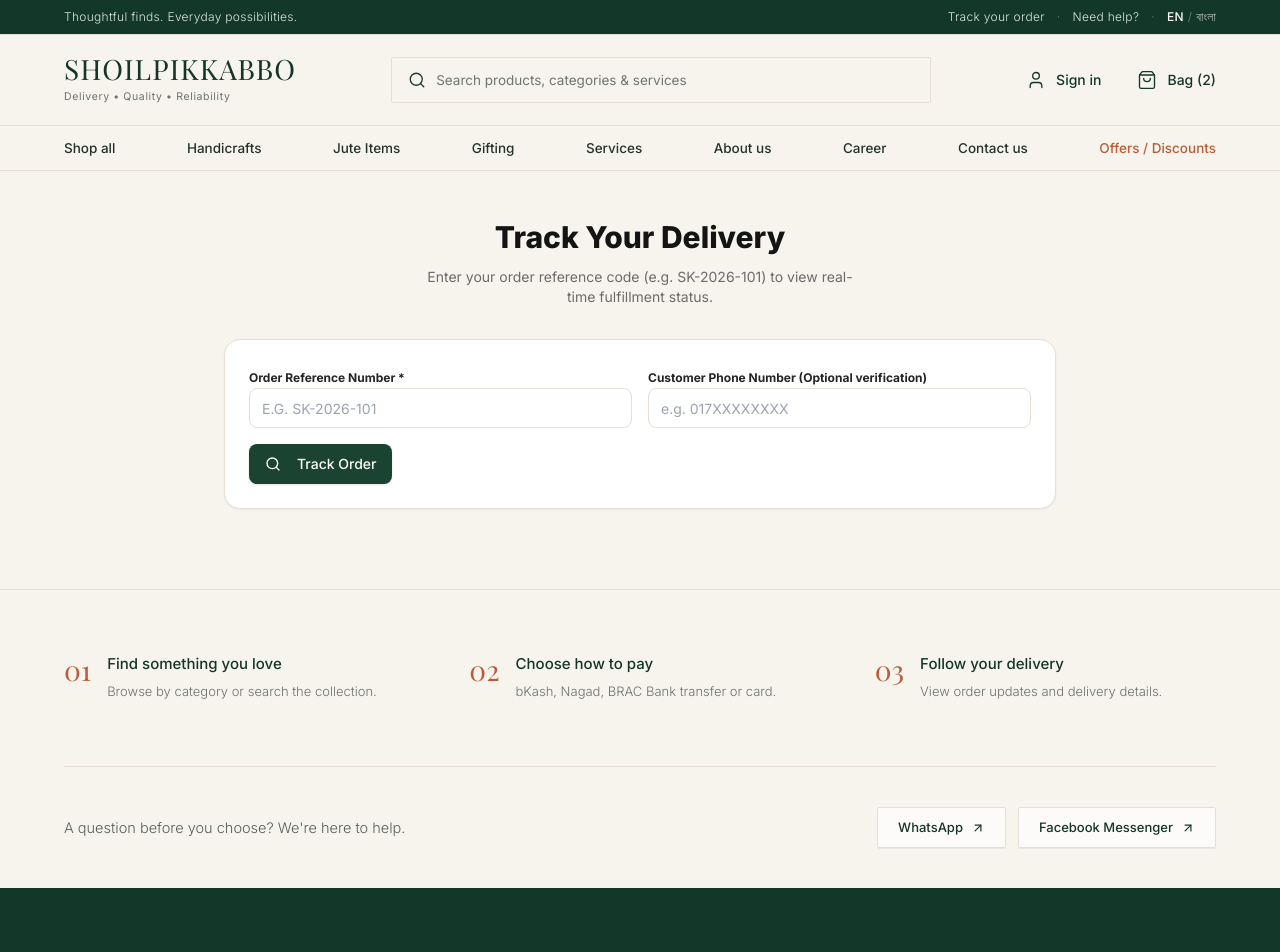
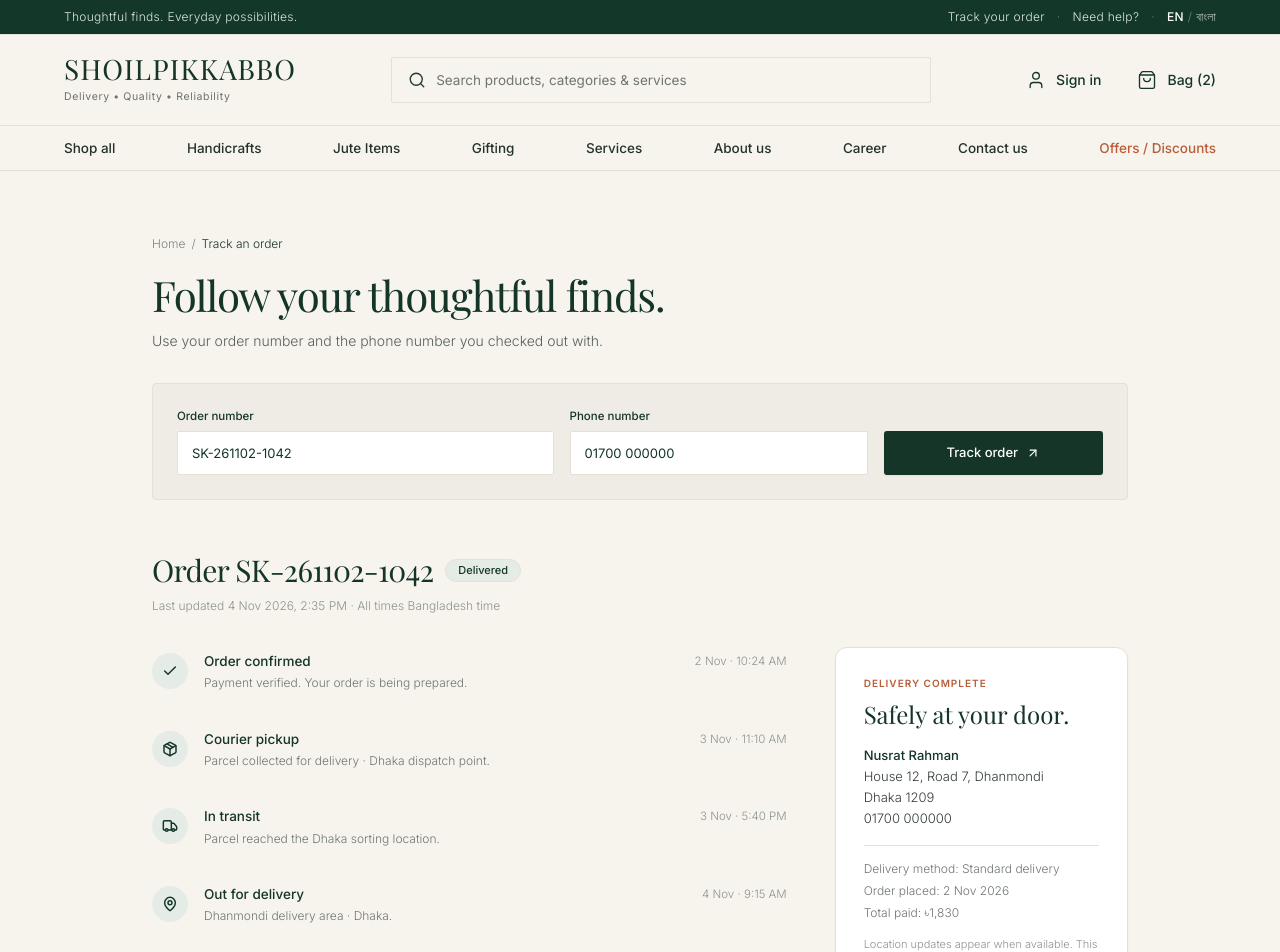
Before and after one commit to mydul62/shoilpikkabbo, a Next.js app in the folder frontend/: page /track-order in a window 1280 px wide. Shown: the top 952 px of the page. Built offline with nearby package versions, Linux system fonts and the light colour scheme; a web font is replaced by a local one.

Commit message:
feat(track-order): redesign delivery journey tracking page matching client mockup

```diff
--- a/frontend/src/app/track-order/page.tsx
+++ b/frontend/src/app/track-order/page.tsx
@@ -1,44 +1,53 @@
 "use client";
 
 import * as React from "react";
+import Link from "next/link";
 import { useSearchParams } from "next/navigation";
 import {
-  Search,
+  ArrowUpRight,
+  Check,
   Package,
-  CheckCircle2,
-  Clock,
   Truck,
   MapPin,
-  AlertCircle,
-  Phone,
+  CheckCircle2,
 } from "lucide-react";
 import { StorefrontLayout } from "@/components/layout/StorefrontLayout";
-import { Button } from "@/components/ui/button";
-import { Input } from "@/components/ui/input";
-import { Badge } from "@/components/ui/badge";
 import { MOCK_ORDERS, CLIENT_INFO, Order } from "@/data/mock-data";
-import { formatPrice } from "@/lib/utils";
 
 function TrackOrderContent() {
   const searchParams = useSearchParams();
-  const initialOrder = searchParams.get("order") || "";
+  const initialOrderParam = searchParams?.get("order") || "";
+  const initialPhoneParam = searchParams?.get("phone") || "";
 
-  const [orderQuery, setOrderQuery] = React.useState(initialOrder);
-  const [phoneQuery, setPhoneQuery] = React.useState("");
-  const [matchedOrder, setMatchedOrder] = React.useState<Order | null>(null);
-  const [hasSearched, setHasSearched] = React.useState(false);
+  const [orderQuery, setOrderQuery] = React.useState(
+    initialOrderParam || "SK-261102-1042"
+  );
+  const [phoneQuery, setPhoneQuery] = React.useState(
+    initialPhoneParam || "01700 000000"
+  );
+
+  const [matchedOrder, setMatchedOrder] = React.useState<Order | null>(() => {
+    const lookup = initialOrderParam || "SK-261102-1042";
+    const found = MOCK_ORDERS.find(
+      (o) => o.orderNumber.toLowerCase() === lookup.toLowerCase()
+    );
+    return found || MOCK_ORDERS[0];
+  });
+
+  const [hasSearched, setHasSearched] = React.useState(true);
 
   React.useEffect(() => {
-    if (initialOrder) {
+    if (initialOrderParam) {
+      setOrderQuery(initialOrderParam);
       const found = MOCK_ORDERS.find(
-        (o) => o.orderNumber.toLowerCase() === initialOrder.toLowerCase()
+        (o) => o.orderNumber.toLowerCase() === initialOrderParam.toLowerCase()
       );
       if (found) {
         setMatchedOrder(found);
         setHasSearched(true);
       }
     }
-  }, [initialOrder]);
+  }, [initialOrderParam]);
 
   const handleSearch = (e: React.FormEvent) => {
     e.preventDefault();
@@ -48,228 +57,265 @@ function TrackOrderContent() {
 
     const found = MOCK_ORDERS.find((o) => {
       const matchNum = o.orderNumber.toLowerCase() === cleanOrder;
-      const matchPhone = cleanPhone ? o.customerPhone.includes(cleanPhone) : true;
+      const matchPhone = cleanPhone
+        ? o.customerPhone.replace(/\s+/g, "").includes(cleanPhone.replace(/\s+/g, ""))
+        : true;
       return matchNum && matchPhone;
     });
 
     setMatchedOrder(found || null);
   };
 
-  const steps = [
-    { title: "Order Placed", status: "complete", desc: "Order details received" },
+  // Timeline events for Nusrat's delivered order (or dynamically generated)
+  const isDelivered = matchedOrder?.orderStatus === "DELIVERED";
+  const isShipped = matchedOrder?.orderStatus === "SHIPPED";
+  const isProcessing = matchedOrder?.orderStatus === "PROCESSING";
+
+  const timelineSteps = [
     {
-      title: "Payment Verified",
-      status:
-        matchedOrder?.paymentStatus === "PAID"
-          ? "complete"
-          : matchedOrder?.orderStatus === "CANCELLED"
-          ? "error"
-          : "current",
-      desc:
-        matchedOrder?.paymentStatus === "PAID"
-          ? "TrxID verified by staff"
-          : "Pending verification",
+      icon: Check,
+      title: "Order confirmed",
+      description: "Payment verified. Your order is being prepared.",
+      time: "2 Nov · 10:24 AM",
+      active: true,
     },
     {
-      title: "Packaging & QA",
-      status:
-        matchedOrder?.orderStatus === "PROCESSING" ||
-        matchedOrder?.orderStatus === "SHIPPED" ||
-        matchedOrder?.orderStatus === "DELIVERED"
-          ? "complete"
-          : "upcoming",
-      desc: "Fragile check & bubble wrap",
+      icon: Package,
+      title: "Courier pickup",
+      description: "Parcel collected for delivery · Dhaka dispatch point.",
+      time: "3 Nov · 11:10 AM",
+      active: isProcessing || isShipped || isDelivered,
     },
     {
-      title: "In Transit",
-      status:
-        matchedOrder?.orderStatus === "SHIPPED" ||
-        matchedOrder?.orderStatus === "DELIVERED"
-          ? "complete"
-          : "upcoming",
-      desc: "Dispatched to delivery partner",
+      icon: Truck,
+      title: "In transit",
+      description: "Parcel reached the Dhaka sorting location.",
+      time: "3 Nov · 5:40 PM",
+      active: isShipped || isDelivered,
     },
     {
+      icon: MapPin,
+      title: "Out for delivery",
+      description: "Dhanmondi delivery area · Dhaka.",
+      time: "4 Nov · 9:15 AM",
+      active: isShipped || isDelivered,
+    },
+    {
+      icon: CheckCircle2,
       title: "Delivered",
-      status:
-        matchedOrder?.orderStatus === "DELIVERED" ? "complete" : "upcoming",
-      desc: "Handed over to customer",
+      description: `Received by ${matchedOrder?.customerName.split(" ")[0] || "Nusrat"} · Dhanmondi, Dhaka 1209.`,
+      time: "4 Nov · 2:35 PM",
+      active: isDelivered,
     },
   ];
 
   return (
-    <div className="max-w-4xl mx-auto px-4 sm:px-6 lg:px-8 py-12">
-      <div className="text-center space-y-3 mb-8">
-        <h1 className="text-2xl sm:text-3xl font-extrabold text-charcoal-900 font-heading">
-          Track Your Delivery
+    <div className="bg-[#F7F4EE] min-h-[calc(100vh-280px)] py-10 sm:py-16">
+      <div className="max-w-[1040px] mx-auto px-4 sm:px-6 lg:px-8">
+        {/* Breadcrumb */}
+        <nav className="text-[12px] text-[#7A837C] font-light mb-4">
+          <Link href="/" className="hover:text-[#143527] transition-colors">
+            Home
+          </Link>
+          <span className="mx-1.5">/</span>
+          <span className="text-[#143527]">Track an order</span>
+        </nav>
+
+        {/* Page Title & Subtitle */}
+        <h1 className="font-serif text-3xl sm:text-[42px] text-[#143527] font-normal tracking-tight leading-tight">
+          Follow your thoughtful finds.
         </h1>
-        <p className="text-xs sm:text-sm text-charcoal-500 max-w-md mx-auto">
-          Enter your order reference code (e.g. SK-2026-101) to view real-time fulfillment status.
+        <p className="text-[13.5px] sm:text-[14px] text-[#556059] font-light mt-2 mb-8">
+          Use your order number and the phone number you checked out with.
         </p>
+
+        {/* Search Bar / Card */}
+        <form
+          onSubmit={handleSearch}
+          className="bg-[#EFECE6] border border-[#E5DFD3] rounded-[4px] p-5 sm:p-6"
+        >
+          <div className="grid grid-cols-1 sm:grid-cols-12 gap-4 items-end">
+            <div className="sm:col-span-5">
+              <label className="text-[11.5px] font-medium text-[#143527] block mb-1.5">
+                Order number
+              </label>
+              <input
+                type="text"
+                required
+                value={orderQuery}
+                onChange={(e) => setOrderQuery(e.target.value)}
+                placeholder="SK-261102-1042"
+                className="w-full h-11 px-3.5 bg-white border border-[#D5CDC0] rounded-[2px] text-[13px] text-[#143527] focus:outline-none focus:border-[#143527] transition-colors"
+              />
             </div>
 
-      {/* Search Card */}
-      <form
-        onSubmit={handleSearch}
-        className="p-6 rounded-2xl border border-brand-border bg-white shadow-xs space-y-4 mb-8"
-      >
-        <div className="grid grid-cols-1 sm:grid-cols-2 gap-4">
-          <div className="space-y-1">
-            <label className="text-xs font-bold text-charcoal-800">
-              Order Reference Number *
+            <div className="sm:col-span-4">
+              <label className="text-[11.5px] font-medium text-[#143527] block mb-1.5">
+                Phone number
               </label>
-            <Input
-              required
-              placeholder="e.g. SK-2026-101"
-              value={orderQuery}
-              onChange={(e) => setOrderQuery(e.target.value)}
-              className="uppercase"
+              <input
+                type="text"
+                value={phoneQuery}
+                onChange={(e) => setPhoneQuery(e.target.value)}
+                placeholder="01700 000000"
+                className="w-full h-11 px-3.5 bg-white border border-[#D5CDC0] rounded-[2px] text-[13px] text-[#143527] focus:outline-none focus:border-[#143527] transition-colors"
               />
             </div>
-          <div className="space-y-1">
-            <label className="text-xs font-bold text-charcoal-800">
-              Customer Phone Number (Optional verification)
-            </label>
-            <Input
-              type="tel"
-              placeholder="e.g. 017XXXXXXXX"
-              value={phoneQuery}
-              onChange={(e) => setPhoneQuery(e.target.value)}
-            />
+
+            <div className="sm:col-span-3">
+              <button
+                type="submit"
+                className="w-full h-11 bg-[#143527] hover:bg-[#1B4332] text-white text-[13px] font-medium rounded-[3px] inline-flex items-center justify-center gap-2 transition-colors cursor-pointer shadow-xs"
+              >
+                <span>Track order</span>
+                <ArrowUpRight className="w-3.5 h-3.5" />
+              </button>
             </div>
           </div>
-        <Button type="submit" variant="primary" size="md" className="w-full sm:w-auto">
-          <Search className="h-4 w-4 mr-2" />
-          Track Order
-        </Button>
         </form>
 
-      {/* Result Display */}
-      {hasSearched && (
-        <>
-          {matchedOrder ? (
-            <div className="space-y-6">
-              {/* Status Header Banner */}
-              <div className="p-6 rounded-2xl border border-brand-border bg-white shadow-xs flex flex-col sm:flex-row sm:items-center justify-between gap-4">
-                <div>
-                  <div className="flex items-center gap-2">
-                    <span className="text-base font-extrabold text-forest-900">
-                      {matchedOrder.orderNumber}
-                    </span>
-                    <Badge
-                      variant={
-                        matchedOrder.orderStatus === "DELIVERED"
-                          ? "success"
+        {/* Tracking Details View */}
+        {hasSearched && matchedOrder ? (
+          <div className="mt-12">
+            {/* Order Header & Delivered Badge */}
+            <div className="flex flex-wrap items-center justify-between gap-3 mb-1">
+              <div className="flex items-center gap-3">
+                <h2 className="font-serif text-[26px] sm:text-[30px] text-[#143527] font-normal tracking-tight">
+                  Order {matchedOrder.orderNumber}
+                </h2>
+                <span className="inline-block px-3 py-0.5 rounded-full text-[11px] font-medium bg-[#E5ECE6] text-[#143527] border border-[#D5DDD6]">
+                  {matchedOrder.orderStatus === "DELIVERED"
+                    ? "Delivered"
                     : matchedOrder.orderStatus === "SHIPPED"
-                          ? "primary"
-                          : matchedOrder.orderStatus === "PROCESSING"
-                          ? "warning"
-                          : "default"
-                      }
-                    >
-                      {matchedOrder.orderStatus}
-                    </Badge>
-                  </div>
-                  <p className="text-xs text-charcoal-500 mt-1">
-                    Placed on: {matchedOrder.createdAt} • Recipient: {matchedOrder.customerName}
-                  </p>
-                </div>
-
-                <div className="text-left sm:text-right">
-                  <span className="text-xs text-charcoal-500 block">Total Payable</span>
-                  <span className="text-lg font-black text-forest-900">
-                    {formatPrice(matchedOrder.finalAmount)}
+                    ? "In Transit"
+                    : matchedOrder.orderStatus}
                 </span>
               </div>
             </div>
+            <p className="text-[12px] text-[#8C948E] font-light mb-8">
+              Last updated 4 Nov 2026, 2:35 PM · All times Bangladesh time
+            </p>
 
-              {/* Visual Timeline */}
-              <div className="p-6 rounded-2xl border border-brand-border bg-white shadow-xs space-y-6">
-                <h3 className="font-heading font-bold text-sm text-charcoal-900 uppercase tracking-wider">
-                  Fulfillment Timeline
-                </h3>
-                <div className="relative border-l-2 border-forest-800/30 ml-4 pl-6 space-y-8">
-                  {steps.map((step, idx) => (
-                    <div key={idx} className="relative">
-                      {/* Timeline Dot */}
+            {/* Two Column Delivery Journey */}
+            <div className="grid grid-cols-1 lg:grid-cols-12 gap-8 lg:gap-12">
+              {/* Left Column: 5 Timeline Milestones (8 cols) */}
+              <div className="lg:col-span-8 space-y-6 sm:space-y-7">
+                {timelineSteps.map((step, idx) => {
+                  const IconComponent = step.icon;
+                  return (
                     <div
-                        className={`absolute -left-[31px] top-0 h-4 w-4 rounded-full border-2 border-white shadow-xs ${
-                          step.status === "complete"
-                            ? "bg-emerald-600"
-                            : step.status === "current"
-                            ? "bg-amber-500 ring-4 ring-amber-100"
-                            : "bg-sand-dark"
-                        }`}
-                      />
-                      <div>
-                        <h4
-                          className={`text-sm font-bold ${
-                            step.status === "complete"
-                              ? "text-emerald-800"
-                              : step.status === "current"
-                              ? "text-amber-800"
-                              : "text-charcoal-400"
+                      key={idx}
+                      className="flex items-start justify-between gap-4 py-1"
+                    >
+                      <div className="flex items-start gap-4">
+                        <div
+                          className={`w-9 h-9 rounded-full flex items-center justify-center shrink-0 mt-0.5 ${
+                            step.active
+                              ? "bg-[#E5ECE7] text-[#143527]"
+                              : "bg-[#EFECE6] text-[#A0A8A2]"
                           }`}
                         >
+                          <IconComponent className="w-4 h-4 stroke-[2.2]" />
+                        </div>
+                        <div>
+                          <h4 className="text-[13.5px] font-medium text-[#143527]">
                             {step.title}
                           </h4>
-                        <p className="text-xs text-charcoal-500 mt-0.5">{step.desc}</p>
-                      </div>
-                    </div>
-                  ))}
+                          <p className="text-[12px] text-[#6F7771] font-light mt-0.5 leading-relaxed">
+                            {step.description}
+                          </p>
                         </div>
                       </div>
 
-              {/* Order Items & Shipping Address */}
-              <div className="grid grid-cols-1 md:grid-cols-2 gap-6">
-                <div className="p-6 rounded-2xl border border-brand-border bg-white shadow-xs space-y-3">
-                  <h4 className="font-heading font-bold text-xs text-charcoal-900 uppercase tracking-wider">
-                    Shipping Details
-                  </h4>
-                  <p className="text-xs text-charcoal-800 leading-relaxed">
-                    <strong>Address:</strong> {matchedOrder.shippingAddress}, {matchedOrder.city}
+                      <span className="text-[11.5px] text-[#8C948E] font-light shrink-0 text-right pt-0.5">
+                        {step.time}
+                      </span>
+                    </div>
+                  );
+                })}
+              </div>
+
+              {/* Right Column: Safely at your door card (4 cols) */}
+              <div className="lg:col-span-4">
+                <div className="bg-white border border-[#E8E2D8] rounded-xl p-6 sm:p-7 shadow-xs">
+                  <span className="text-[10px] font-semibold text-[#B85D38] uppercase tracking-widest block mb-2">
+                    DELIVERY COMPLETE
+                  </span>
+                  <h3 className="font-serif text-[24px] text-[#143527] font-normal leading-tight mb-4">
+                    Safely at your door.
+                  </h3>
+
+                  {/* Recipient Address */}
+                  <div className="text-[13px] text-[#333E35] leading-relaxed font-light mb-4">
+                    <p className="font-medium text-[#143527]">
+                      {matchedOrder.customerName}
                     </p>
-                  <p className="text-xs text-charcoal-800">
-                    <strong>Contact:</strong> {matchedOrder.customerPhone}
+                    <p>{matchedOrder.shippingAddress}</p>
+                    <p>{matchedOrder.city}</p>
+                    <p>{matchedOrder.customerPhone}</p>
+                  </div>
+
+                  {/* Divider */}
+                  <div className="border-t border-[#F0EBE1] pt-3.5 mb-3.5 space-y-1 text-[12px] text-[#6F7771] font-light">
+                    <p>Delivery method: Standard delivery</p>
+                    <p>Order placed: 2 Nov 2026</p>
+                    <p>Total paid: ৳{matchedOrder.finalAmount.toLocaleString()}</p>
+                  </div>
+
+                  {/* Advisory Notice */}
+                  <p className="text-[11px] text-[#8C948E] font-light leading-relaxed mb-5">
+                    Location updates appear when available. This view shows
+                    shipment events, not a live GPS location.
                   </p>
-                  <p className="text-xs text-charcoal-800">
-                    <strong>Payment:</strong> {matchedOrder.paymentMethod} (TrxID:{" "}
-                    {matchedOrder.transactionId || "Pending"})
+
+                  {/* Action Button */}
+                  <a
+                    href={`https://wa.me/${CLIENT_INFO.whatsapp || "8801731214379"}?text=Hello%20Shoilpikkabbo%2C%20I%20have%20an%20inquiry%20about%20Order%20${matchedOrder.orderNumber}`}
+                    target="_blank"
+                    rel="noopener noreferrer"
+                    className="w-full h-11 bg-[#143527] hover:bg-[#1B4332] text-white text-[13px] font-medium rounded-[3px] inline-flex items-center justify-center gap-2 transition-colors cursor-pointer shadow-xs"
+                  >
+                    <span>Contact delivery support</span>
+                    <ArrowUpRight className="w-3.5 h-3.5" />
+                  </a>
+
+                  {/* Quick Channels subtext */}
+                  <div className="mt-4 pt-3 text-[11px] text-[#8C948E] text-center font-light leading-relaxed">
+                    <p>WhatsApp · Facebook Messenger</p>
+                    <p>
+                      {CLIENT_INFO.phonePrimary} · {CLIENT_INFO.phoneSecondary}
                     </p>
                   </div>
-
-                <div className="p-6 rounded-2xl border border-brand-border bg-white shadow-xs space-y-3">
-                  <h4 className="font-heading font-bold text-xs text-charcoal-900 uppercase tracking-wider">
-                    Package Contents
-                  </h4>
-                  <div className="divide-y divide-sand text-xs">
-                    {matchedOrder.items.map((it) => (
-                      <div key={it.id} className="py-2 flex justify-between">
-                        <span>
-                          {it.productName} × {it.quantity}
-                        </span>
-                        <span className="font-bold text-forest-900">
-                          {formatPrice(it.price * it.quantity)}
-                        </span>
-                      </div>
-                    ))}
                 </div>
               </div>
             </div>
           </div>
         ) : (
-            <div className="p-10 rounded-2xl border border-brand-border bg-white text-center space-y-3">
-              <AlertCircle className="h-10 w-10 text-amber-500 mx-auto" />
-              <h3 className="font-heading font-bold text-base text-charcoal-900">
-                Order Not Found
+          <div className="mt-12 bg-white border border-[#E8E2D8] rounded-xl p-8 sm:p-12 text-center max-w-lg mx-auto shadow-xs">
+            <h3 className="font-serif text-[22px] text-[#143527] font-normal mb-2">
+              Order not found
             </h3>
-              <p className="text-xs text-charcoal-500 max-w-sm mx-auto">
-                No matching record found for "{orderQuery}". Try SK-2026-101 or contact customer care at {CLIENT_INFO.phonePrimary}.
+            <p className="text-[13px] text-[#6F7771] font-light leading-relaxed mb-6">
+              We couldn't find an order matching "{orderQuery}". Please verify
+              your reference number or phone number.
             </p>
+            <button
+              onClick={() => {
+                setOrderQuery("SK-261102-1042");
+                setPhoneQuery("01700 000000");
+                const found = MOCK_ORDERS.find(
+                  (o) => o.orderNumber === "SK-261102-1042"
+                );
+                if (found) setMatchedOrder(found);
+              }}
+              className="h-10 px-6 bg-[#143527] hover:bg-[#1B4332] text-white text-[13px] font-medium rounded-[3px] inline-flex items-center gap-2 transition-colors cursor-pointer"
+            >
+              <span>View demo order SK-261102-1042</span>
+              <ArrowUpRight className="w-3.5 h-3.5" />
+            </button>
           </div>
         )}
-        </>
-      )}
+      </div>
     </div>
   );
 }
@@ -277,7 +323,15 @@ function TrackOrderContent() {
 export default function TrackOrderPage() {
   return (
     <StorefrontLayout>
-      <React.Suspense fallback={<div className="p-12 text-center text-xs">Loading order tracker...</div>}>
+      <React.Suspense
+        fallback={
+          <div className="min-h-[500px] flex items-center justify-center bg-[#F7F4EE]">
+            <p className="text-[13px] text-[#6F7771] font-light">
+              Loading order tracker...
+            </p>
+          </div>
+        }
+      >
         <TrackOrderContent />
       </React.Suspense>
     </StorefrontLayout>
--- a/frontend/src/data/mock-data.ts
+++ b/frontend/src/data/mock-data.ts
@@ -495,6 +495,42 @@ export const MOCK_PRODUCTS: Product[] = [
 // Mock Orders
 export const MOCK_ORDERS: Order[] = [
   {
+    id: "ord-mockup-nusrat",
+    orderNumber: "SK-261102-1042",
+    customerName: "Nusrat Rahman",
+    customerPhone: "01700 000000",
+    customerEmail: "nusrat@example.com",
+    shippingAddress: "House 12, Road 7, Dhanmondi",
+    city: "Dhaka 1209",
+    totalAmount: 1900,
+    deliveryCharge: 80,
+    discountAmount: 150,
+    finalAmount: 1830,
+    orderStatus: "DELIVERED",
+    paymentStatus: "PAID",
+    paymentMethod: "BKASH",
+    transactionId: "TRX8829104",
+    createdAt: "2 Nov 2026, 10:24 AM",
+    items: [
+      {
+        id: "item-jute-basket",
+        productId: "prod-jute-basket",
+        productName: "Everyday jute basket",
+        price: 1450,
+        quantity: 1,
+        imageUrl: "/images/product-jute-basket.png",
+      },
+      {
+        id: "item-woven-coasters",
+        productId: "prod-woven-coasters",
+        productName: "Woven coaster set",
+        price: 450,
+        quantity: 1,
+        imageUrl: "/images/product-woven-coasters.png",
+      },
+    ],
+  },
+  {
     id: "ord-1",
     orderNumber: "SK-2026-101",
     customerName: "Tanvir Ahmed",
```
Lines whose indentation alone changed are shown as unchanged.
